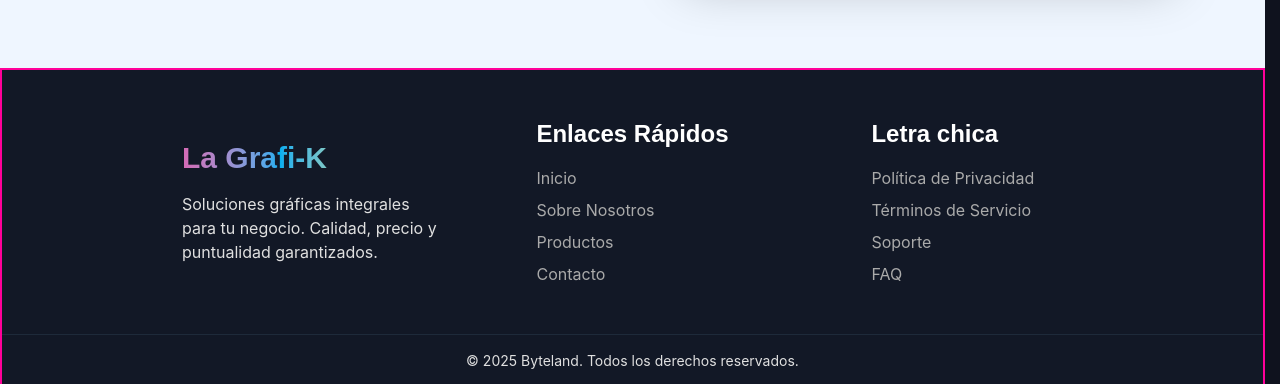
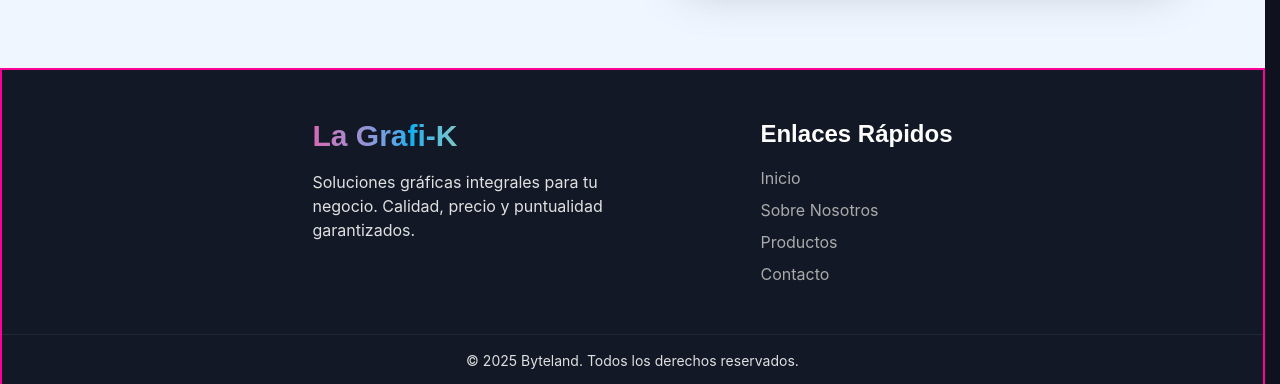
Before and after one commit to byteland-projects/lagrafik, a React (Vite) app: page / in a window 1280 px wide. Shown: the part 3733-4117 px from the top of the page. Built offline with nearby package versions, Linux system fonts and the light colour scheme.

Commit message:
Refactor seccion legales comentada

```diff
--- a/src/components/Footer.jsx
+++ b/src/components/Footer.jsx
@@ -4,8 +4,10 @@ export default function Footer() {
       id="footer"
       className="w-full flex flex-col items-center bg-pink-main text-center p-0.5"
     >
-      <div className="grid grid-cols-1 md:grid-cols-3 gap-12 md:gap-15 py-12 px-8 lg:px-45 bg-bg-1 text-text-mid w-full place-items-start md:place-items-center">
-        <div className="flex flex-col items-start">
+      <div className="flex flex-col md:flex-row justify-center items-start md:items-start gap-12 md:gap-32 py-12 px-8 w-full bg-bg-1 text-text-mid">
+
+        {/* COLUMNA 1: MARCA */}
+        <div className="flex flex-col items-start max-w-xs">
           <h3 className="text-3xl font-bold font-title mb-4 bg-clip-text text-transparent bg-linear-to-r from-pink-main via-blue-main to-yellow-main animate-gradient bg-size-[200%_200%]">
             La Grafi-K
           </h3>
@@ -15,6 +17,7 @@ export default function Footer() {
           </p>
         </div>
 
+        {/* COLUMNA 2: ENLACES */}
         <nav className="flex flex-col items-start">
           <h4 className="text-2xl font-semibold font-title mb-4 text-white">
             Enlaces Rápidos
@@ -55,7 +58,11 @@ export default function Footer() {
           </ul>
         </nav>
 
-        <nav className="flex flex-col items-start">
+        {/* SECCIÓN LEGALES (COMENTADA)
+            Al usar Flexbox, cuando descomentes esto, aparecerá automáticamente
+            a la derecha y todo se volverá a centrar solo.
+        */}
+        {/* <nav className="flex flex-col items-start">
           <h4 className="text-2xl font-semibold font-title mb-4 text-white">
             Letra chica
           </h4>
@@ -93,7 +100,8 @@ export default function Footer() {
               </a>
             </li>
           </ul>
-        </nav>
+        </nav> */}
+
       </div>
 
       <div className="w-full bg-bg-1">
```
